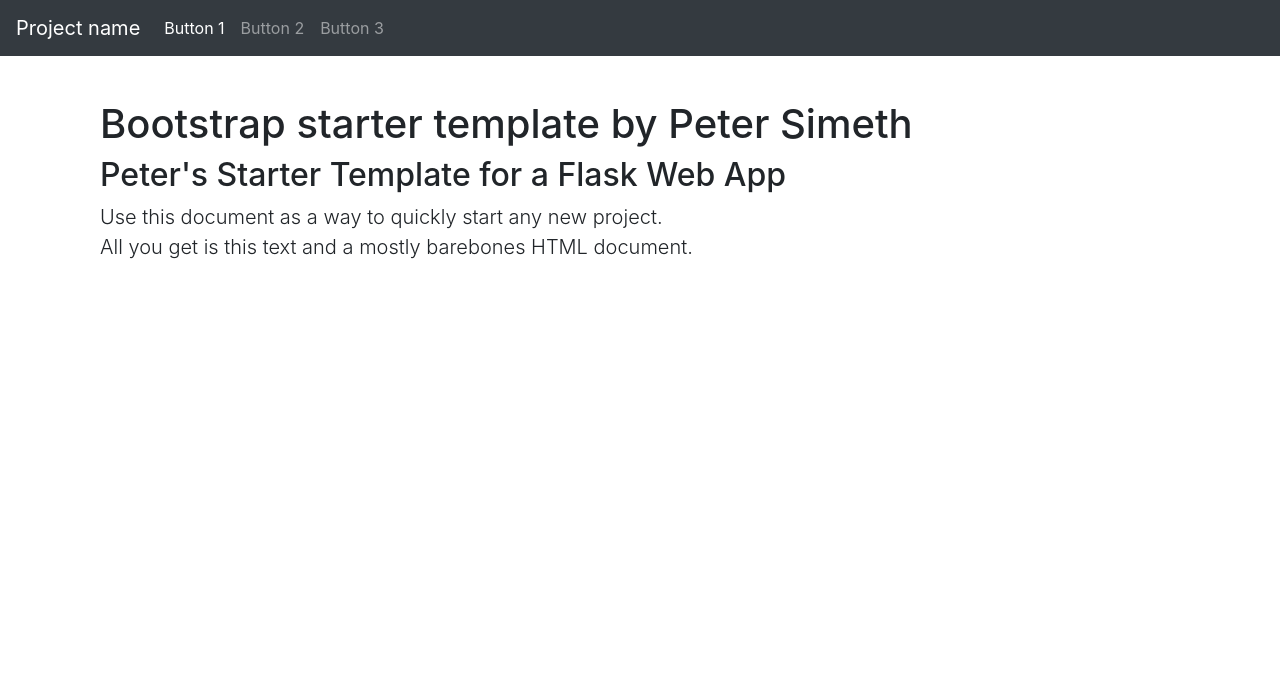
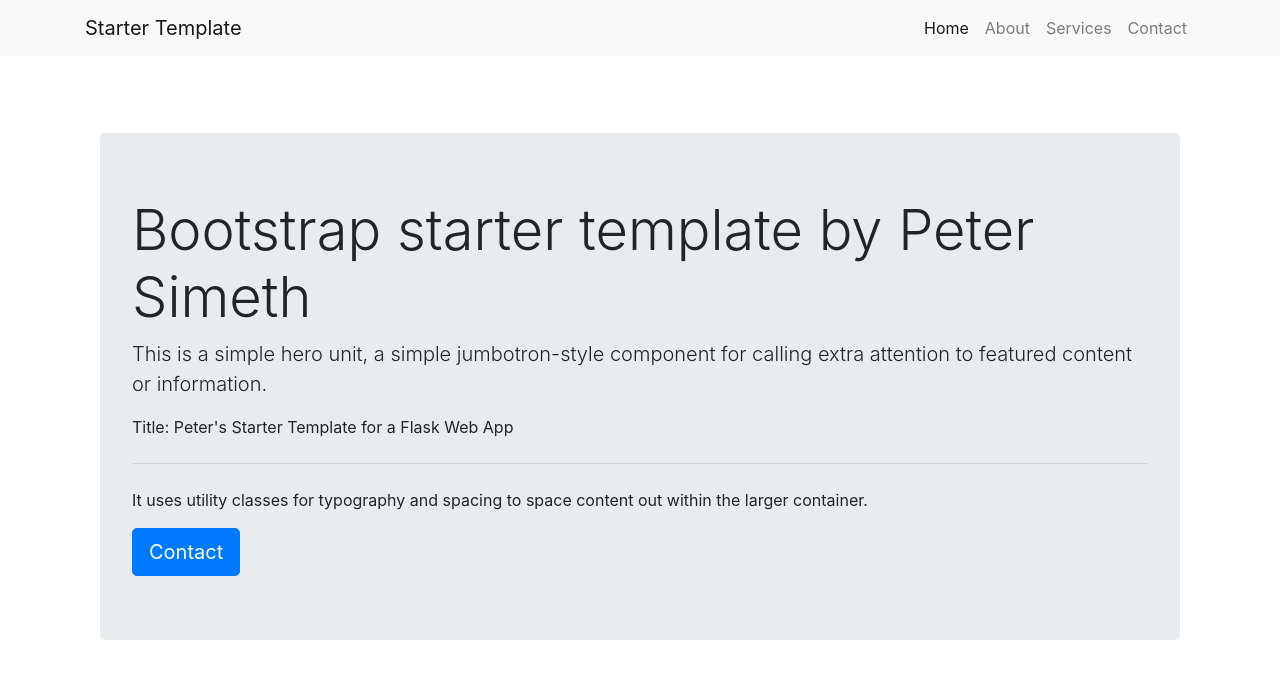
Before and after one commit to petersimeth/basic-flask-template, a Flask app: page / in a window 1280 px wide. Shown: the top 679 px of the page. Run offline with Flask 2, Linux system fonts and the light colour scheme; some libraries are stand-ins or nearby versions.

Commit message:
Update Templates and Updating to Bootstrap 4.4.1

```diff
--- a/app.py
+++ b/app.py
@@ -2,6 +2,8 @@
 # -*- coding: utf-8 -*-
 
 from flask import Flask, render_template
+
+DEVELOPMENT_ENV  = True
 
 app = Flask(__name__)
 
@@ -10,7 +12,7 @@
     "description":  "A basic Flask app using bootstrap for layout",
     "author":       "Peter Simeth",
     "html_title":   "Peter's Starter Template for a Flask Web App",
-    "project_name": "Project name",
+    "project_name": "Starter Template",
     "keywords":     "flask, webapp, template, basic"
 }
 
@@ -19,25 +21,21 @@
 def index():
     return render_template('index.html', app_data=app_data)
 
-@app.route('/b1')
-def b1():
-    return render_template('b1.html', app_data=app_data)
 
-@app.route('/b2')
-def b2():
-    return render_template('b2.html', app_data=app_data)
-
-@app.route('/b3')
-def b3():
-    return render_template('b3.html', app_data=app_data)
+@app.route('/about')
+def about():
+    return render_template('about.html', app_data=app_data)
 
 
-# ------- PRODUCTION CONFIG -------
-#if __name__ == '__main__':
-#    app.run()
+@app.route('/service')
+def service():
+    return render_template('service.html', app_data=app_data)
 
 
+@app.route('/contact')
+def contact():
+    return render_template('contact.html', app_data=app_data)
 
-# ------- DEVELOPMENT CONFIG -------
+
 if __name__ == '__main__':
-    app.run(debug=True)
+    app.run(debug=DEVELOPMENT_ENV)
--- a/templates/includes/_navbar.html
+++ b/templates/includes/_navbar.html
@@ -1,21 +1,28 @@
-<nav class="navbar navbar-expand-md navbar-dark bg-dark fixed-top">
+
+<!-- Navigation -->
+<nav class="navbar navbar-expand-lg navbar-light bg-light fixed-top">
+  <div class="container">
     <a class="navbar-brand" href="/">{{app_data['project_name']}}</a>
-    <button class="navbar-toggler" type="button" data-toggle="collapse" data-target="#navbarsExampleDefault" aria-controls="navbarsExampleDefault" aria-expanded="false" aria-label="Toggle navigation">
-      <span class="navbar-toggler-icon"></span>
-    </button>
-
-    <div class="collapse navbar-collapse" id="navbarsExampleDefault">
-      <ul class="navbar-nav mr-auto">
+    <button class="navbar-toggler" type="button" data-toggle="collapse" data-target="#navbarResponsive" aria-controls="navbarResponsive" aria-expanded="false" aria-label="Toggle navigation">
+          <span class="navbar-toggler-icon"></span>
+        </button>
+    <div class="collapse navbar-collapse" id="navbarResponsive">
+      <ul class="navbar-nav ml-auto">
         <li class="nav-item active">
-          <a class="nav-link" href="/b1"> Button 1 <span class="sr-only">(current)</span></a>
+          <a class="nav-link" href="/">Home
+                <span class="sr-only">(current)</span>
+              </a>
         </li>
         <li class="nav-item">
-          <a class="nav-link" href="/b2"> Button 2 </a>
+          <a class="nav-link" href="/about">About</a>
         </li>
         <li class="nav-item">
-          <a class="nav-link" href="/b3"> Button 3 </a>
+          <a class="nav-link" href="/service">Services</a>
+        </li>
+        <li class="nav-item">
+          <a class="nav-link" href="/contact">Contact</a>
         </li>
       </ul>
     </div>
-  </nav>
-<div style="padding-top: 100px;"></div>
+  </div>
+</nav>
--- a/templates/index.html
+++ b/templates/index.html
@@ -1,11 +1,13 @@
 {% extends 'layout.html' %}
 
 {% block body %}
+<div class="jumbotron">
+    <h1 class="display-4">Bootstrap starter template by {{ app_data['author'] }} </h1>
+    <p class="lead">This is a simple hero unit, a simple jumbotron-style component for calling extra attention to featured content or information.</p>
+    <p>Title: {{ app_data['html_title'] }}</p>
 
-    <h1>Bootstrap starter template by {{ app_data['author'] }} </h1>
-    <h2>{{ app_data['html_title'] }}</h2>
-
-
-    <p class="lead">Use this document as a way to quickly start any new project.<br> All you get is this text and a mostly barebones HTML document.</p>
-
+    <hr class="my-4">
+    <p>It uses utility classes for typography and spacing to space content out within the larger container.</p>
+    <a class="btn btn-primary btn-lg" href="/contact" role="button">Contact</a>
+  </div>
 {% endblock %}
--- a/templates/layout.html
+++ b/templates/layout.html
@@ -11,7 +11,7 @@
     <title>{{ app_data['html_title'] }}</title>
 
     <!-- Bootstrap core CSS -->
-    <link href="https://stackpath.bootstrapcdn.com/bootstrap/4.1.1/css/bootstrap.min.css" rel="stylesheet" integrity="sha384-WskhaSGFgHYWDcbwN70/dfYBj47jz9qbsMId/iRN3ewGhXQFZCSftd1LZCfmhktB" crossorigin="anonymous">
+    <link rel="stylesheet" href="https://stackpath.bootstrapcdn.com/bootstrap/4.4.1/css/bootstrap.min.css" integrity="sha384-Vkoo8x4CGsO3+Hhxv8T/Q5PaXtkKtu6ug5TOeNV6gBiFeWPGFN9MuhOf23Q9Ifjh" crossorigin="anonymous">
   </head>
 
   <body>
@@ -21,6 +21,7 @@
     <main role="main" class="container">
       <div class="container">
         <div class="starter-template">
+          <hr style="padding-top: 100px;">
           {% block body %}
           {% endblock %}
         </div>
@@ -31,6 +32,8 @@
     <!-- Bootstrap core JavaScript
     ================================================== -->
     <!-- Placed at the end of the document so the pages load faster -->
-    <script src="https://stackpath.bootstrapcdn.com/bootstrap/4.1.1/js/bootstrap.min.js" integrity="sha384-smHYKdLADwkXOn1EmN1qk/HfnUcbVRZyYmZ4qpPea6sjB/pTJ0euyQp0Mk8ck+5T" crossorigin="anonymous"></script>
+    <script src="https://code.jquery.com/jquery-3.4.1.slim.min.js" integrity="sha384-J6qa4849blE2+poT4WnyKhv5vZF5SrPo0iEjwBvKU7imGFAV0wwj1yYfoRSJoZ+n" crossorigin="anonymous"></script>
+    <script src="https://cdn.jsdelivr.net/npm/popper.js@1.16.0/dist/umd/popper.min.js" integrity="sha384-Q6E9RHvbIyZFJoft+2mJbHaEWldlvI9IOYy5n3zV9zzTtmI3UksdQRVvoxMfooAo" crossorigin="anonymous"></script>
+    <script src="https://stackpath.bootstrapcdn.com/bootstrap/4.4.1/js/bootstrap.min.js" integrity="sha384-wfSDF2E50Y2D1uUdj0O3uMBJnjuUD4Ih7YwaYd1iqfktj0Uod8GCExl3Og8ifwB6" crossorigin="anonymous"></script>
   </body>
 </html>
```
Also changed, not shown: templates/about.html (added, +10 -0 lines), templates/b1.html (deleted, +0 -7 lines), templates/b2.html (deleted, +0 -7 lines), templates/b3.html (deleted, +0 -7 lines), templates/contact.html (added, +7 -0 lines), templates/service.html (added, +9 -0 lines), README.md.
